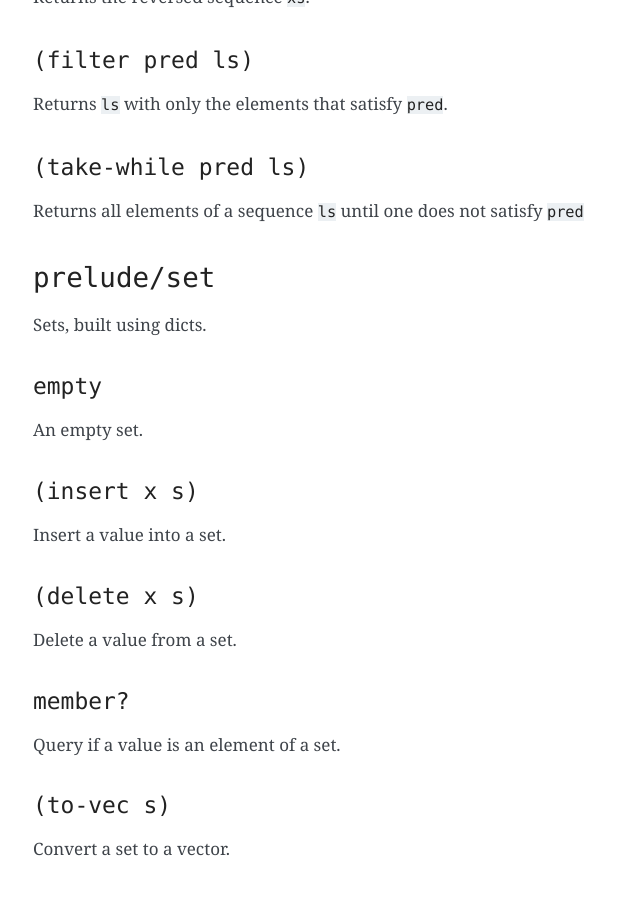
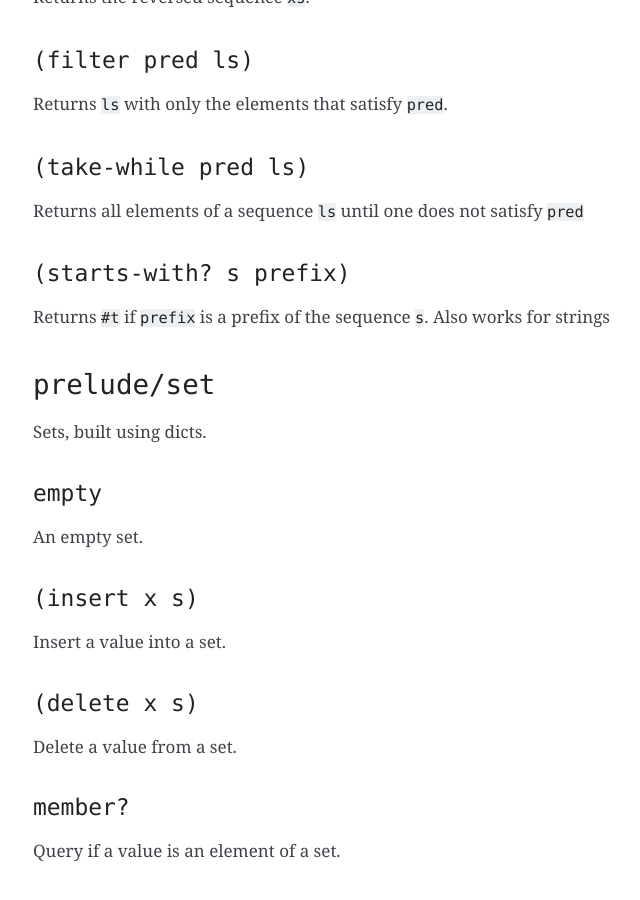
Before and after one commit to radicle-dev/radicle-alpha, a Sphinx documentation site: the page built from docs/source/reference.rst, in a window 1280 px wide and 900 px high, scrolled down 18904 px. Shown: the whole window, without its empty margins (387-1027 px from the left). Built offline with Sphinx 7.4.7, drawn with Linux system fonts in a browser that asks for light colours; pages that are not in the unit, such as notebooks, are missing from menus; some of the changed text lies outside the part shown.

Commit message:
Add 'prelude/seq/starts-with?'

```diff
--- a/docs/source/reference.rst
+++ b/docs/source/reference.rst
@@ -911,6 +911,12 @@ Returns ``ls`` with only the elements that satisfy ``pred``.
 Returns all elements of a sequence ``ls`` until one does not satisfy
 ``pred``
 
+``(starts-with? s prefix)``
+~~~~~~~~~~~~~~~~~~~~~~~~~~~
+
+Returns ``#t`` if ``prefix`` is a prefix of the sequence ``s``. Also
+works for strings
+
 ``prelude/set``
 ---------------
 
```
Also changed, not shown: 1 other file.
